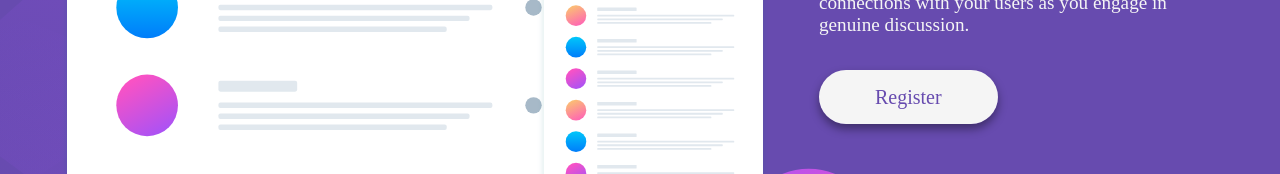
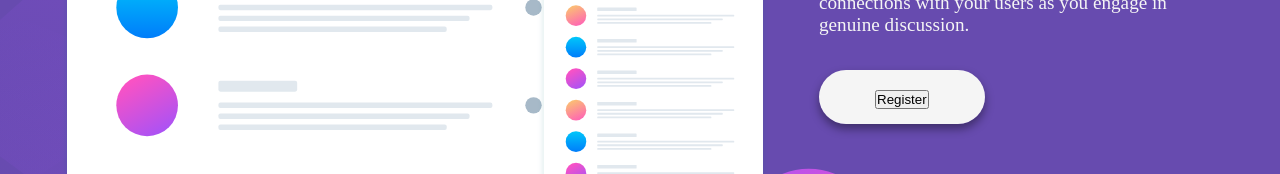
Before and after one commit to joyantony/Huddle-landing-page, a plain HTML site: page index.html in a window 1280 px wide. Shown: the part 412-586 px from the top of the page. Drawn offline with Linux system fonts and the light colour scheme.

Commit message:
Final commit

```diff
--- a/index.html
+++ b/index.html
@@ -39,7 +39,7 @@
           <p>Huddle re-imagines the way we build communities. You have a voice, but so
             does your audience. Create connections with your users as you engage in
             genuine discussion.</p>
-            <a href="#" type="button" class="btn">Register</a>
+            <a href="#" class="btn"><button>Register</button></a>
         </div>
       </div>
       <div class="social-icons">
```
